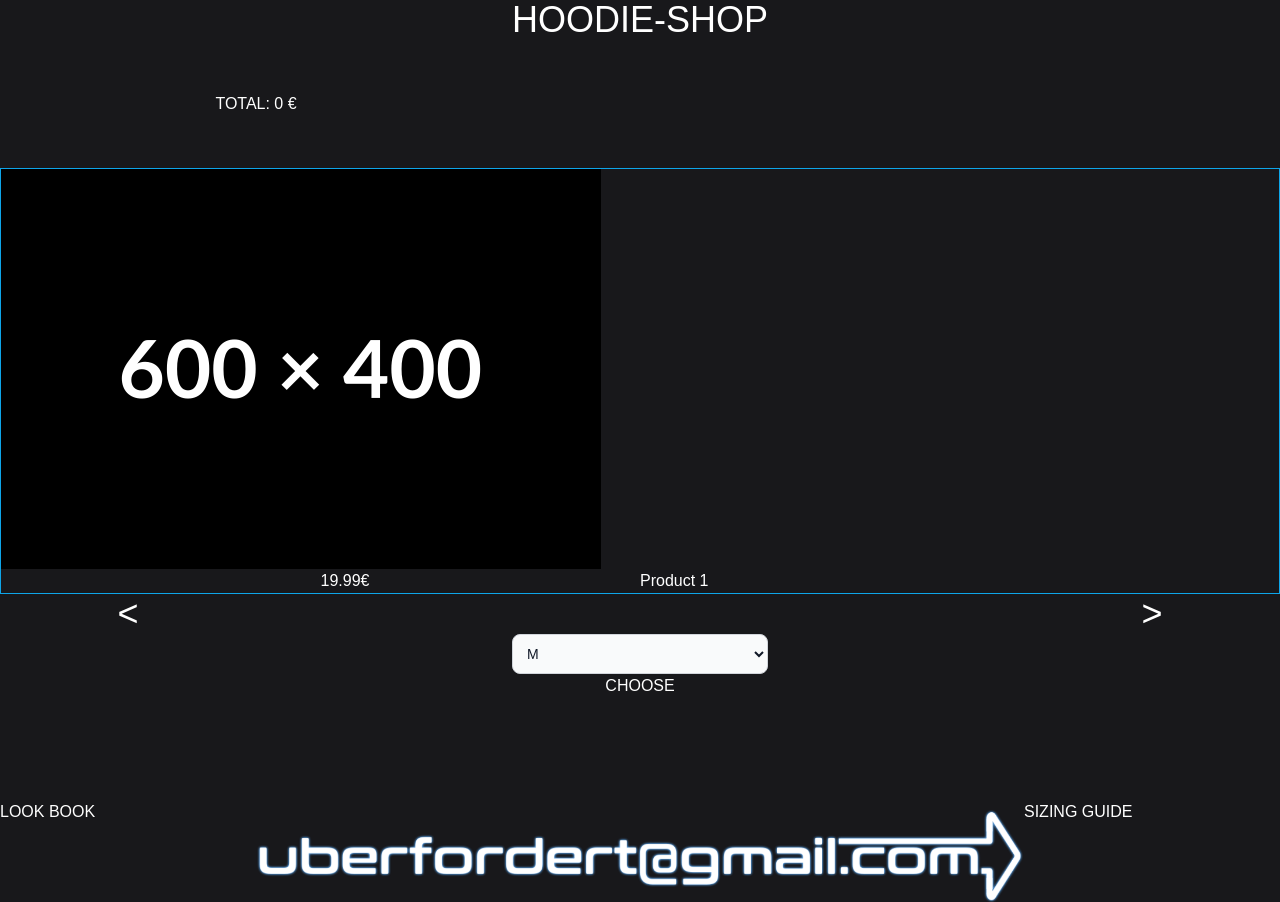
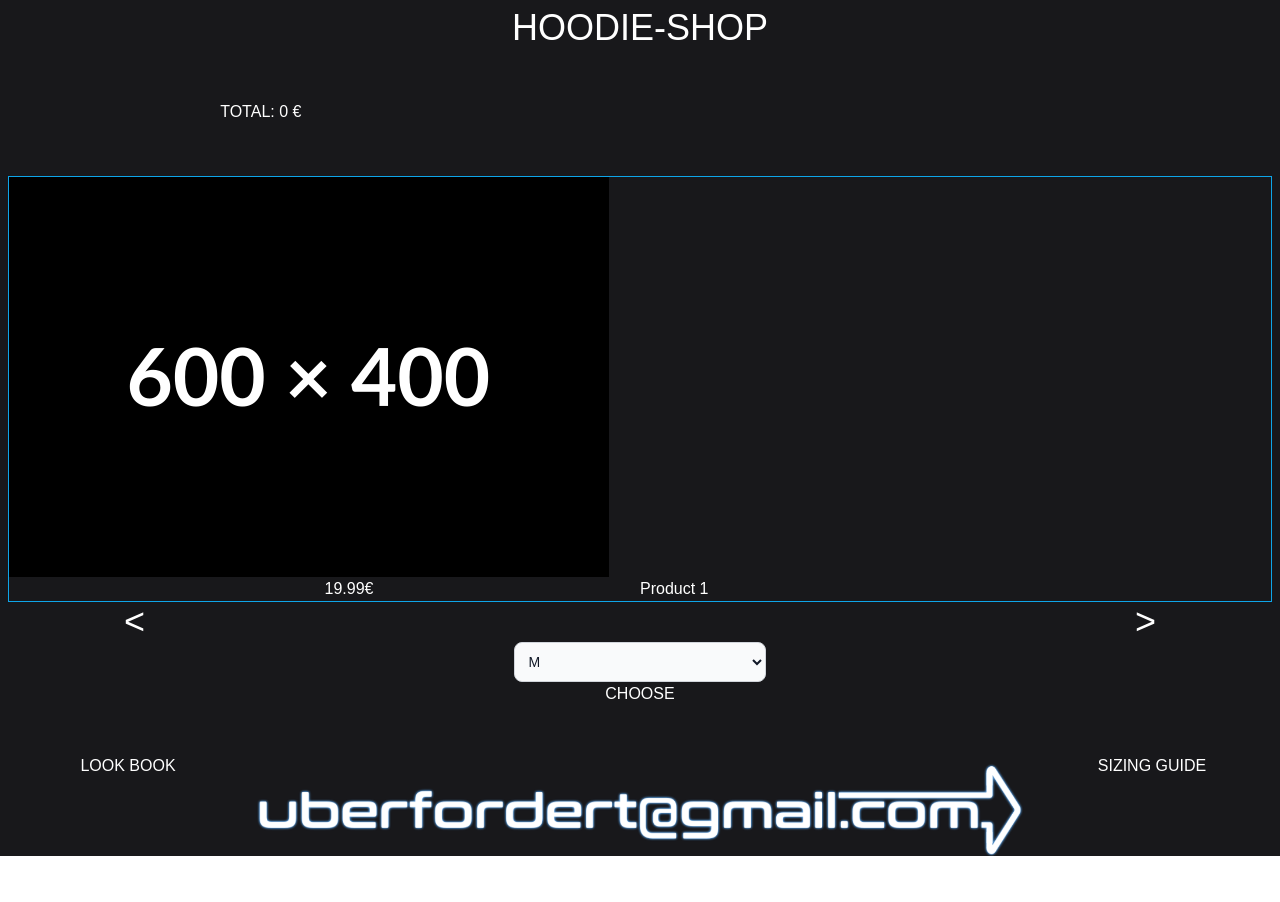
Before and after one commit to israeltshilumba/uberfordert_hodie, a Vue app in the folder uberfordert-hoodie/: page / in a window 1280 px wide. After the commit the page ends 856 px from the top, so only its background shows below. Built offline with nearby package versions, Linux system fonts and the light colour scheme; a web font is replaced by a local one.

Commit message:
updated styling
changed footer so it is on the bottom without weird padding

```diff
--- a/uberfordert-hoodie/src/App.vue
+++ b/uberfordert-hoodie/src/App.vue
@@ -3,15 +3,15 @@
     <div class="flex flex-col min-h-screen">
       <!-- Main content area -->
       <div class="flex-1">
-        <div class="grid grid-cols-5 gap-y-8">
+        <div class="grid grid-cols-5 gap-y-8 p-2">
           <HeaderBar/>
           <ShoppingCart/>
           <HoodieList/>
         </div>
       </div>
-    </div>
-    <div class="row-start-2 ">
-      <BottomBar/>
+      <div class="">
+        <BottomBar/>
+      </div>
     </div>
   </div>
 </template>
--- a/uberfordert-hoodie/src/components/BottomBar.vue
+++ b/uberfordert-hoodie/src/components/BottomBar.vue
@@ -1,9 +1,9 @@
 <template>
-  <footer class="col-span-5 col-start-1">
+  <footer class="col-span-5 col-start-1 text-center pt-10">
     <div class="grid grid-cols-5">
       <div class="col-start-1">LOOK BOOK</div>
       <div class="col-start-2 col-span-3 ">
-        <img class="text-center" src="src/assets/ubermailt.png" alt="uberforder.mail"/>
+        <img class="text-center" src="../assets/ubermailt.png" alt="uberforder.mail"/>
       </div>
       <div class="col-start-5">SIZING GUIDE</div>
     </div>
--- a/uberfordert-hoodie/src/components/HoodieList.vue
+++ b/uberfordert-hoodie/src/components/HoodieList.vue
@@ -21,8 +21,7 @@
     <div class="grid grid-cols-5">
       <select id="size"
               class="col-start-3 bg-gray-50 border border-gray-300 text-gray-900 text-sm rounded-lg focus:ring-blue-500
-        focus:border-blue-500 block w-full p-2.5 dark:bg-gray-700 dark:border-gray-600 dark:placeholder-gray-400
-        dark:text-white dark:focus:ring-blue-500 dark:focus:border-blue-500"
+        focus:border-blue-500 block w-full p-2.5"
               name="size"
               v-model="selectedSize"
       >
@@ -60,6 +59,7 @@ const onSwiper = (swiper) => {
   selectedItemIndex.value = swiper.activeIndex
 }
 const nextProduct = () => {
+  console.log("swiper", swiperRef.value)
   try {
     swiperRef.value.slideNext()
   } catch (e) {
```
